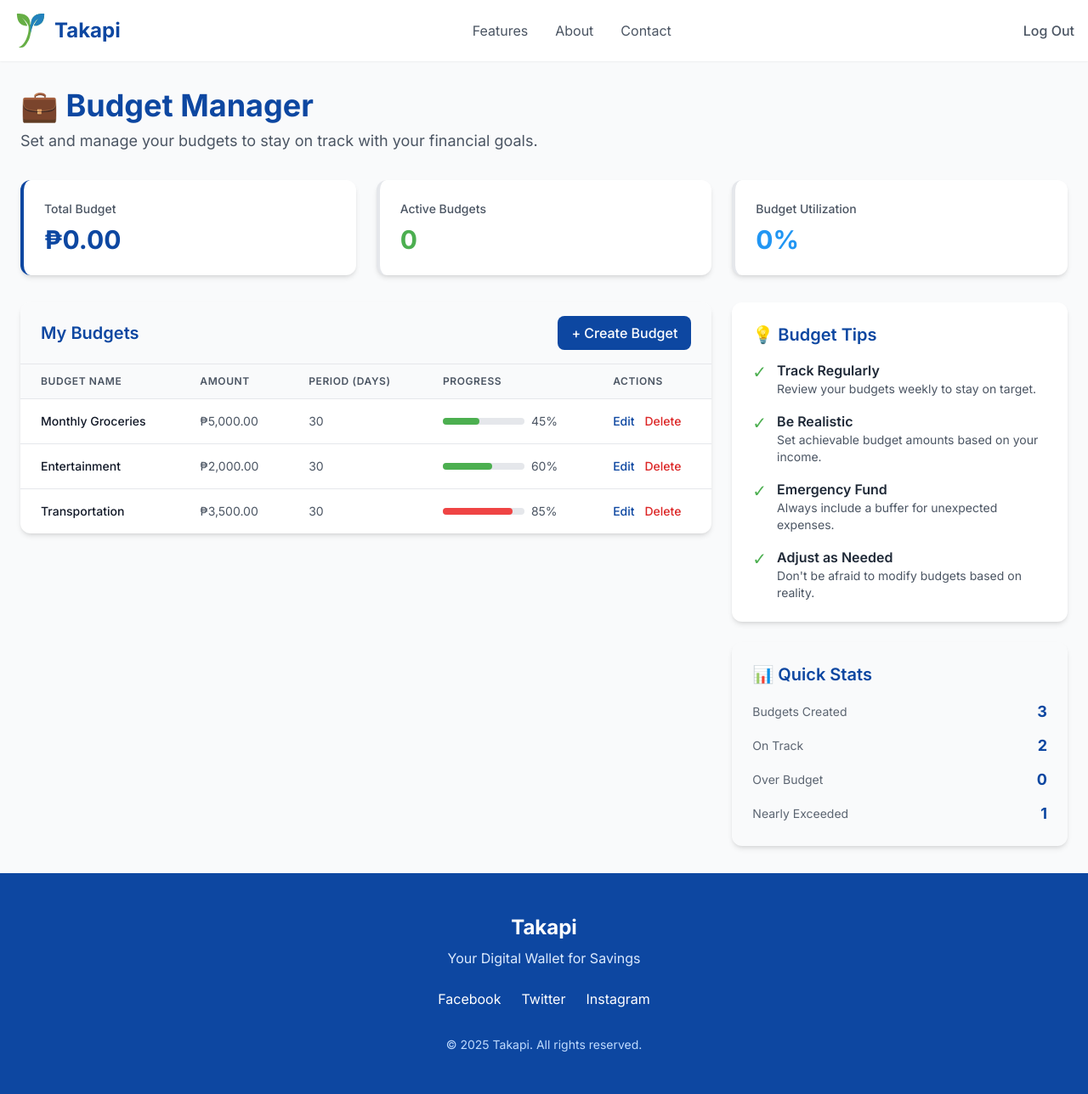
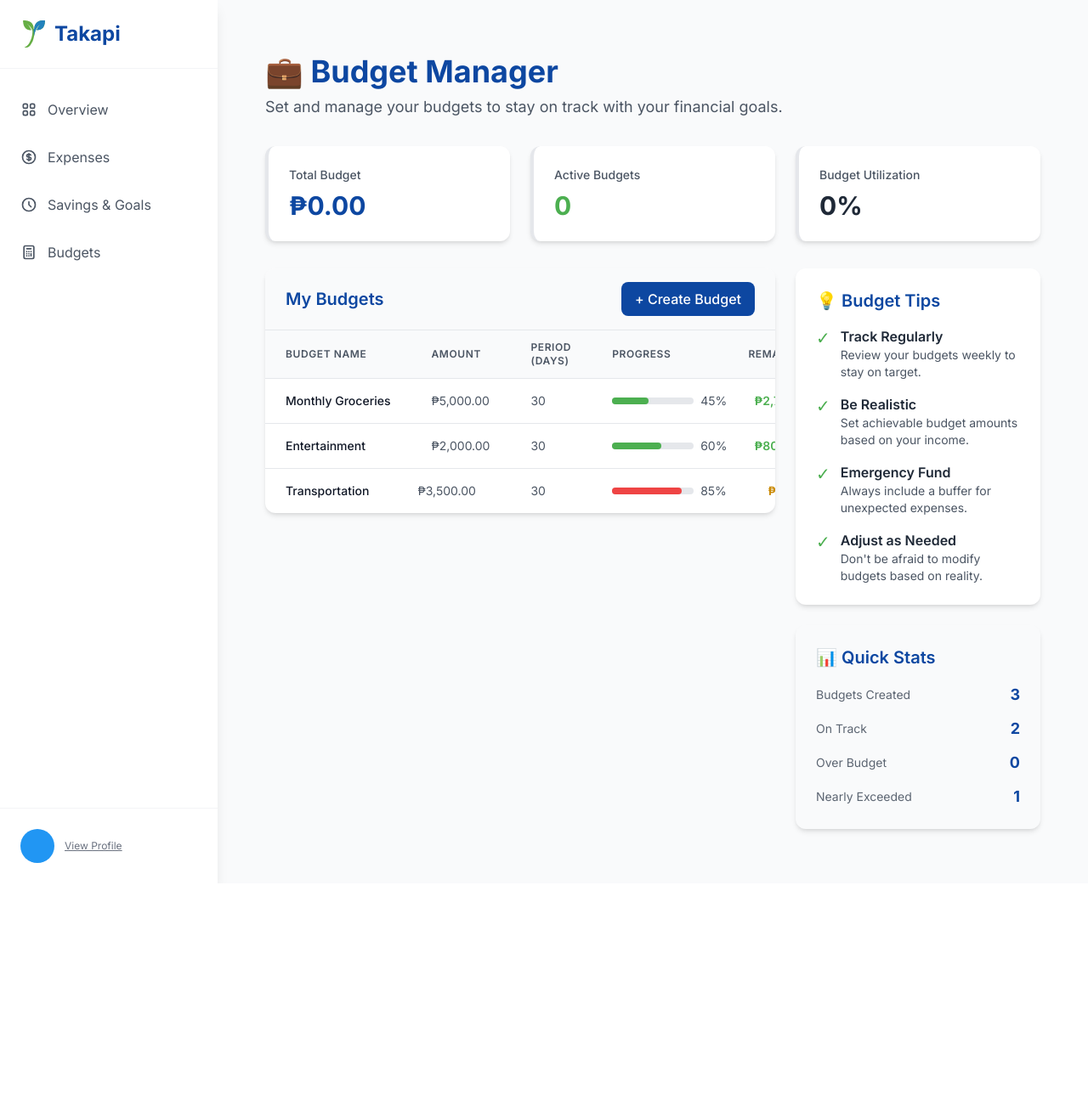
Before and after one commit to GReturn/Takapi, a Django app: page /budget/ in a window 1280 px wide. Shown: the whole page at 85% size. After the commit the page ends 1040 px from the top, so only its background shows below. Run offline with Django 5.2, Linux system fonts and the light colour scheme; some libraries are stand-ins or nearby versions.

Commit message:
ATTEMPTED to apply base.html to budget.html

```diff
--- a/apps/budget/templates/budget.html
+++ b/apps/budget/templates/budget.html
@@ -1,55 +1,81 @@
-{% load static %}
-<!DOCTYPE html>
-<html lang="en">
-<head>
-    <meta charset="UTF-8">
-    <meta name="viewport" content="width=device-width, initial-scale=1.0">
-    <title>Budget Manager - Takapi</title>
-    <script src="https://cdn.tailwindcss.com"></script>
-    <link rel="icon" type="image/x-icon" href="{% static 'images/takapi-logo-v2.ico' %}">
-    <link rel="stylesheet" href="https://fonts.googleapis.com/css2?family=Inter:wght@400;500;600;700&display=swap">
-    <style>
-        body {
-            font-family: 'Inter', sans-serif;
-        }
-        /* Custom colors from the Takapi logo */
-        .bg-takapi-blue-dark { background-color: #0D47A1; }
-        .text-takapi-blue-dark { color: #0D47A1; }
-        .border-takapi-blue-dark { border-color: #0D47A1; }
-        .hover\:bg-takapi-blue-darker:hover { background-color: #0b3c8a; }
+{% extends 'base.html' %} {% load static %}
+{% block title %}Dashboard{% endblock %}
 
-        .bg-takapi-green { background-color: #4CAF50; }
-        .text-takapi-green { color: #4CAF50; }
+{% block content %}
+    {#    <!DOCTYPE html>#}
+    {#    <html lang="en">#}
+    {#    <head>#}
+    {#        <meta charset="UTF-8">#}
+    {#        <meta name="viewport" content="width=device-width, initial-scale=1.0">#}
+    {#        <title>Budget Manager - Takapi</title>#}
+    {#        <script src="https://cdn.tailwindcss.com"></script>#}
+    {#        <link rel="icon" type="image/x-icon" href="{% static 'images/takapi-logo-v2.ico' %}">#}
+    {#        <link rel="stylesheet" href="https://fonts.googleapis.com/css2?family=Inter:wght@400;500;600;700&display=swap">#}
+    {#        <style>#}
+    {#            body {#}
+    {#                font-family: 'Inter', sans-serif;#}
+    {#            }#}
+    {##}
+    {#            /* Custom colors from the Takapi logo */#}
+    {#            .bg-takapi-blue-dark {#}
+    {#                background-color: #0D47A1;#}
+    {#            }#}
+    {##}
+    {#            .text-takapi-blue-dark {#}
+    {#                color: #0D47A1;#}
+    {#            }#}
+    {##}
+    {#            .border-takapi-blue-dark {#}
+    {#                border-color: #0D47A1;#}
+    {#            }#}
+    {##}
+    {#            .hover\:bg-takapi-blue-darker:hover {#}
+    {#                background-color: #0b3c8a;#}
+    {#            }#}
+    {##}
+    {#            .bg-takapi-green {#}
+    {#                background-color: #4CAF50;#}
+    {#            }#}
+    {##}
+    {#            .text-takapi-green {#}
+    {#                color: #4CAF50;#}
+    {#            }#}
+    {##}
+    {#            .bg-takapi-blue-light {#}
+    {#                background-color: #2196F3;#}
+    {#            }#}
+    {##}
+    {#            .text-takapi-blue-light {#}
+    {#                color: #2196F3;#}
+    {#            }#}
+    {#        </style>#}
+    {#    </head>#}
+    {#    <body class="bg-gray-50 text-gray-800">#}
 
-        .bg-takapi-blue-light { background-color: #2196F3; }
-        .text-takapi-blue-light { color: #2196F3; }
-    </style>
-</head>
-<body class="bg-gray-50 text-gray-800">
-
-    <!-- Navigation Bar -->
-    <nav class="bg-white p-4 shadow-sm sticky top-0 z-50">
-        <div class="container mx-auto flex justify-between items-center">
-            <a href="/" class="flex items-center space-x-2">
-                <img src="{% static 'images/takapi-logo-v2.svg' %}" alt="takapi logo" class="h-10 w-10">
-                <span class="text-2xl font-bold text-takapi-blue-dark">Takapi</span>
-            </a>
-            <div class="hidden md:flex items-center space-x-8">
-                <a href="#features" class="text-gray-600 hover:text-takapi-blue-dark">Features</a>
-                <a href="#about" class="text-gray-600 hover:text-takapi-blue-dark">About</a>
-                <a href="#contact" class="text-gray-600 hover:text-takapi-blue-dark">Contact</a>
-            </div>
-            <div class="hidden md:flex items-center space-x-4">
-                <a href="/login/" class="text-gray-600 hover:text-takapi-blue-dark font-medium">Log Out</a>
-            </div>
-            <!-- Mobile Menu Button -->
-            <button class="md:hidden">
-                <svg xmlns="http://www.w3.org/2000/svg" class="h-6 w-6" fill="none" viewBox="0 0 24 24" stroke="currentColor">
-                    <path stroke-linecap="round" stroke-linejoin="round" stroke-width="2" d="M4 6h16M4 12h16m-7 6h7" />
-                </svg>
-            </button>
-        </div>
-    </nav>
+    {#    <!-- Navigation Bar -->#}
+    {#    <nav class="bg-white p-4 shadow-sm sticky top-0 z-50">#}
+    {#        <div class="container mx-auto flex justify-between items-center">#}
+    {#            <a href="/" class="flex items-center space-x-2">#}
+    {#                <img src="{% static 'images/takapi-logo-v2.svg' %}" alt="takapi logo" class="h-10 w-10">#}
+    {#                <span class="text-2xl font-bold text-takapi-blue-dark">Takapi</span>#}
+    {#            </a>#}
+    {#            <div class="hidden md:flex items-center space-x-8">#}
+    {#                <a href="#features" class="text-gray-600 hover:text-takapi-blue-dark">Features</a>#}
+    {#                <a href="#about" class="text-gray-600 hover:text-takapi-blue-dark">About</a>#}
+    {#                <a href="#contact" class="text-gray-600 hover:text-takapi-blue-dark">Contact</a>#}
+    {#            </div>#}
+    {#            <div class="hidden md:flex items-center space-x-4">#}
+    {#                <a href="/login/" class="text-gray-600 hover:text-takapi-blue-dark font-medium">Log Out</a>#}
+    {#            </div>#}
+    {#            <!-- Mobile Menu Button -->#}
+    {#            <button class="md:hidden">#}
+    {#                <svg xmlns="http://www.w3.org/2000/svg" class="h-6 w-6" fill="none" viewBox="0 0 24 24"#}
+    {#                     stroke="currentColor">#}
+    {#                    <path stroke-linecap="round" stroke-linejoin="round" stroke-width="2" d="M4 6h16M4 12h16m-7 6h7"/>#}
+    {#                </svg>#}
+    {#            </button>#}
+    {#        </div>#}
+    {#    </nav>#}
 
     <!-- Main Content -->
     <div class="container mx-auto px-6 py-8">
@@ -85,7 +111,8 @@
                     <!-- Card Header -->
                     <div class="bg-gray-50 px-6 py-4 border-b border-gray-200 flex justify-between items-center">
                         <h2 class="text-xl font-semibold text-takapi-blue-dark">My Budgets</h2>
-                        <button onclick="openCreateModal()" class="bg-takapi-blue-dark text-white px-4 py-2 rounded-lg font-medium hover:bg-takapi-blue-darker transition duration-300">
+                        <button onclick="openCreateModal()"
+                                class="bg-takapi-blue-dark text-white px-4 py-2 rounded-lg font-medium hover:bg-takapi-blue-darker transition duration-300">
                             + Create Budget
                         </button>
                     </div>
@@ -95,17 +122,32 @@
                         <table class="w-full">
                             <thead class="bg-gray-50 border-b border-gray-200">
                             <tr>
-                                    <th class="px-6 py-3 text-left text-xs font-semibold text-gray-600 uppercase tracking-wider">Budget Name</th>
-                                    <th class="px-6 py-3 text-left text-xs font-semibold text-gray-600 uppercase tracking-wider">Amount</th>
-                                    <th class="px-6 py-3 text-left text-xs font-semibold text-gray-600 uppercase tracking-wider">Period (Days)</th>
-                                    <th class="px-6 py-3 text-left text-xs font-semibold text-gray-600 uppercase tracking-wider">Progress</th>
-                                    <th class="px-6 py-3 text-left text-xs font-semibold text-gray-600 uppercase tracking-wider">Actions</th>
+                                <th class="px-6 py-3 text-left text-xs font-semibold text-gray-600 uppercase tracking-wider">
+                                    Budget Name
+                                </th>
+                                <th class="px-6 py-3 text-left text-xs font-semibold text-gray-600 uppercase tracking-wider">
+                                    Amount
+                                </th>
+                                <th class="px-6 py-3 text-left text-xs font-semibold text-gray-600 uppercase tracking-wider">
+                                    Period (Days)
+                                </th>
+                                <th class="px-6 py-3 text-left text-xs font-semibold text-gray-600 uppercase tracking-wider">
+                                    Progress
+                                </th>
+                                <th class="px -6 py-3 text-left text-xs font-semibold text-gray-600 uppercase tracking-wider">
+                                    Remaining
+                                </th>
+                                <th class="px-6 py-3 text-left text-xs font-semibold text-gray-600 uppercase tracking-wider">
+                                    Actions
+                                </th>
                             </tr>
                             </thead>
                             <tbody class="divide-y divide-gray-200">
                             <!-- Sample Data -->
                             <tr class="hover:bg-gray-50 transition duration-150">
-                                    <td class="px-6 py-4 whitespace-nowrap text-sm font-medium text-gray-900">Monthly Groceries</td>
+                                <td class="px-6 py-4 whitespace-nowrap text-sm font-medium text-gray-900">Monthly
+                                    Groceries
+                                </td>
                                 <td class="px-6 py-4 whitespace-nowrap text-sm text-gray-600">₱5,000.00</td>
                                 <td class="px-6 py-4 whitespace-nowrap text-sm text-gray-600">30</td>
                                 <td class="px-6 py-4 whitespace-nowrap text-sm">
@@ -116,13 +158,22 @@
                                         <span class="text-gray-600">45%</span>
                                     </div>
                                 </td>
+                                <td class="px-2 py-4 whitespace-nowrap text-sm font-semibold text-takapi-green">
+                                    ₱2,750.00
+                                </td>
                                 <td class="px-6 py-4 whitespace-nowrap text-sm space-x-2">
-                                        <button onclick="openEditModal()" class="text-takapi-blue-dark hover:text-takapi-blue-darker font-medium">Edit</button>
-                                        <button onclick="openDeleteModal()" class="text-red-600 hover:text-red-700 font-medium">Delete</button>
+                                    <button onclick="openEditModal()"
+                                            class="text-takapi-blue-dark hover:text-takapi-blue-darker font-medium">Edit
+                                    </button>
+                                    <button onclick="openDeleteModal()"
+                                            class="text-red-600 hover:text-red-700 font-medium">Delete
+                                    </button>
                                 </td>
                             </tr>
                             <tr class="hover:bg-gray-50 transition duration-150">
-                                    <td class="px-6 py-4 whitespace-nowrap text-sm font-medium text-gray-900">Entertainment</td>
+                                <td class="px-6 py-4 whitespace-nowrap text-sm font-medium text-gray-900">
+                                    Entertainment
+                                </td>
                                 <td class="px-6 py-4 whitespace-nowrap text-sm text-gray-600">₱2,000.00</td>
                                 <td class="px-6 py-4 whitespace-nowrap text-sm text-gray-600">30</td>
                                 <td class="px-6 py-4 whitespace-nowrap text-sm">
@@ -133,14 +184,21 @@
                                         <span class="text-gray-600">60%</span>
                                     </div>
                                 </td>
+                                <td class="px-2 py-4 whitespace-nowrap text-sm font-semibold text-takapi-green">
+                                    ₱800.00
+                                </td>
                                 <td class="px-6 py-4 whitespace-nowrap text-sm space-x-2">
-                                        <button class="text-takapi-blue-dark hover:text-takapi-blue-darker font-medium">Edit</button>
+                                    <button class="text-takapi-blue-dark hover:text-takapi-blue-darker font-medium">
+                                        Edit
+                                    </button>
                                     <button class="text-red-600 hover:text-red-700 font-medium">Delete</button>
                                 </td>
                             </tr>
                             <tr class="hover:bg-gray-50 transition duration-150">
-                                    <td class="px-6 py-4 whitespace-nowrap text-sm font-medium text-gray-900">Transportation</td>
-                                    <td class="px-6 py-4 whitespace-nowrap text-sm text-gray-600">₱3,500.00</td>
+                                <td class="px-6 py-4 whitespace-nowrap text-sm font-medium text-gray-900">
+                                    Transportation
+                                </td>
+                                <td class="px-2 py-4 whitespace-nowrap text-sm text-gray-600">₱3,500.00</td>
                                 <td class="px-6 py-4 whitespace-nowrap text-sm text-gray-600">30</td>
                                 <td class="px-6 py-4 whitespace-nowrap text-sm">
                                     <div class="flex items-center">
@@ -149,9 +207,13 @@
                                         </div>
                                         <span class="text-gray-600">85%</span>
                                     </div>
+                                <td class="px-6 py-4 whitespace-nowrap text-sm font-semibold text-yellow-600">₱525.00
+                                </td>
                                 </td>
                                 <td class="px-6 py-4 whitespace-nowrap text-sm space-x-2">
-                                        <button class="text-takapi-blue-dark hover:text-takapi-blue-darker font-medium">Edit</button>
+                                    <button class="text-takapi-blue-dark hover:text-takapi-blue-darker font-medium">
+                                        Edit
+                                    </button>
                                     <button class="text-red-600 hover:text-red-700 font-medium">Delete</button>
                                 </td>
                             </tr>
@@ -226,10 +288,11 @@
 
 
     <!-- Footer -->
-    {% include "partials/footer.html" %}
+    {#    {% include "partials/footer.html" %}#}
 
     <!-- Create Budget Modal -->
-    <div id="createBudgetModal" class="hidden fixed inset-0 bg-gray-600 bg-opacity-50 overflow-y-auto h-full w-full z-50">
+    <div id="createBudgetModal"
+         class="hidden fixed inset-0 bg-gray-600 bg-opacity-50 overflow-y-auto h-full w-full z-50">
         <div class="relative top-20 mx-auto p-5 border w-96 shadow-lg rounded-md bg-white">
             <div class="mt-3">
                 <h3 class="text-lg font-semibold text-takapi-blue-dark mb-4">Create New Budget</h3>
@@ -237,21 +300,26 @@
                     {% csrf_token %}
                     <div>
                         <label class="block text-sm font-medium text-gray-700 mb-1">Budget Name</label>
-                        <input type="text" name="name" required class="w-full px-3 py-2 border border-gray-300 rounded-lg focus:ring-2 focus:ring-takapi-blue-dark focus:border-transparent">
+                        <input type="text" name="name" required
+                               class="w-full px-3 py-2 border border-gray-300 rounded-lg focus:ring-2 focus:ring-takapi-blue-dark focus:border-transparent">
                     </div>
                     <div>
                         <label class="block text-sm font-medium text-gray-700 mb-1">Amount (₱)</label>
-                        <input type="number" name="amount" step="0.01" required class="w-full px-3 py-2 border border-gray-300 rounded-lg focus:ring-2 focus:ring-takapi-blue-dark focus:border-transparent">
+                        <input type="number" name="amount" step="0.01" required
+                               class="w-full px-3 py-2 border border-gray-300 rounded-lg focus:ring-2 focus:ring-takapi-blue-dark focus:border-transparent">
                     </div>
                     <div>
                         <label class="block text-sm font-medium text-gray-700 mb-1">Period (Days)</label>
-                        <input type="number" name="period_days" required class="w-full px-3 py-2 border border-gray-300 rounded-lg focus:ring-2 focus:ring-takapi-blue-dark focus:border-transparent">
+                        <input type="number" name="period_days" required
+                               class="w-full px-3 py-2 border border-gray-300 rounded-lg focus:ring-2 focus:ring-takapi-blue-dark focus:border-transparent">
                     </div>
                     <div class="flex space-x-3 pt-4">
-                        <button type="submit" class="flex-1 bg-takapi-blue-dark text-white px-4 py-2 rounded-lg font-medium hover:bg-takapi-blue-darker transition duration-300">
+                        <button type="submit"
+                                class="flex-1 bg-takapi-blue-dark text-white px-4 py-2 rounded-lg font-medium hover:bg-takapi-blue-darker transition duration-300">
                             Create
                         </button>
-                        <button type="button" onclick="closeCreateModal()" class="flex-1 bg-gray-300 text-gray-700 px-4 py-2 rounded-lg font-medium hover:bg-gray-400 transition duration-300">
+                        <button type="button" onclick="closeCreateModal()"
+                                class="flex-1 bg-gray-300 text-gray-700 px-4 py-2 rounded-lg font-medium hover:bg-gray-400 transition duration-300">
                             Cancel
                         </button>
                     </div>
@@ -261,16 +329,19 @@
     </div>
 
     <!-- Delete Budget Modal -->
-    <div id="deleteBudgetModal" class="hidden fixed inset-0 bg-gray-600 bg-opacity-50 overflow-y-auto h-full w-full z-50">
+    <div id="deleteBudgetModal"
+         class="hidden fixed inset-0 bg-gray-600 bg-opacity-50 overflow-y-auto h-full w-full z-50">
         <div class="relative top-20 mx-auto p-5 border w-96 shadow-lg rounded-md bg-white">
             <div class="mt-3">
                 <h3 class="text-lg font-semibold text-takapi-blue-dark mb-4">Delete Budget</h3>
-                <p class="text-gray-700 mb-4">Are you sure you want to delete this budget? This action cannot be undone.</p>
+                <p class="text-gray-700 mb-4">Are you sure you want to delete this budget? This action cannot be
+                    undone.</p>
                 <div class="flex space-x-3">
                     <button class="flex-1 bg-red-600 text-white px-4 py-2 rounded-lg font-medium hover:bg-red-700 transition duration-300">
                         Delete
                     </button>
-                    <button type="button" onclick="closeDeleteModal()" class="flex-1 bg-gray-300 text-gray-700 px-4 py-2 rounded-lg font-medium hover:bg-gray-400 transition duration-300">
+                    <button type="button" onclick="closeDeleteModal()"
+                            class="flex-1 bg-gray-300 text-gray-700 px-4 py-2 rounded-lg font-medium hover:bg-gray-400 transition duration-300">
                         Cancel
                     </button>
                 </div>
@@ -287,21 +358,26 @@
                     {% csrf_token %}
                     <div>
                         <label class="block text-sm font-medium text-gray-700 mb-1">Budget Name</label>
-                        <input type="text" name="name" required class="w-full px-3 py-2 border border-gray-300 rounded-lg focus:ring-2 focus:ring-takapi-blue-dark focus:border-transparent">
+                        <input type="text" name="name" required
+                               class="w-full px-3 py-2 border border-gray-300 rounded-lg focus:ring-2 focus:ring-takapi-blue-dark focus:border-transparent">
                     </div>
                     <div>
                         <label class="block text-sm font-medium text-gray-700 mb-1">Amount (₱)</label>
-                        <input type="number" name="amount" step="0.01" required class="w-full px-3 py-2 border border-gray-300 rounded-lg focus:ring-2 focus:ring-takapi-blue-dark focus:border-transparent">
+                        <input type="number" name="amount" step="0.01" required
+                               class="w-full px-3 py-2 border border-gray-300 rounded-lg focus:ring-2 focus:ring-takapi-blue-dark focus:border-transparent">
                     </div>
                     <div>
                         <label class="block text-sm font-medium text-gray-700 mb-1">Period (Days)</label>
-                        <input type="number" name="period_days" required class="w-full px-3 py-2 border border-gray-300 rounded-lg focus:ring-2 focus:ring-takapi-blue-dark focus:border-transparent">
+                        <input type="number" name="period_days" required
+                               class="w-full px-3 py-2 border border-gray-300 rounded-lg focus:ring-2 focus:ring-takapi-blue-dark focus:border-transparent">
                     </div>
                     <div class="flex space-x-3 pt-4">
-                        <button type="submit" class="flex-1 bg-takapi-blue-dark text-white px-4 py-2 rounded-lg font-medium hover:bg-takapi-blue-darker transition duration-300">
+                        <button type="submit"
+                                class="flex-1 bg-takapi-blue-dark text-white px-4 py-2 rounded-lg font-medium hover:bg-takapi-blue-darker transition duration-300">
                             Create
                         </button>
-                        <button type="button" onclick="closeEditModal()" class="flex-1 bg-gray-300 text-gray-700 px-4 py-2 rounded-lg font-medium hover:bg-gray-400 transition duration-300">
+                        <button type="button" onclick="closeEditModal()"
+                                class="flex-1 bg-gray-300 text-gray-700 px-4 py-2 rounded-lg font-medium hover:bg-gray-400 transition duration-300">
                             Cancel
                         </button>
                     </div>
@@ -337,3 +413,4 @@
     </script>
     </body>
     </html>
+{% endblock %}
--- a/apps/user/templates/base.html
+++ b/apps/user/templates/base.html
@@ -47,7 +47,7 @@
                 Savings & Goals
             </a>
 
-            <a href="#" class="sidebar-link flex items-center px-6 py-3 text-gray-600 hover:bg-gray-50 transition-colors">
+            <a href="/budget/" class="sidebar-link flex items-center px-6 py-3 text-gray-600 hover:bg-gray-50 transition-colors">
                 <svg class="w-5 h-5 mr-3" fill="none" stroke="currentColor" viewBox="0 0 24 24"><path stroke-linecap="round" stroke-linejoin="round" stroke-width="2" d="M9 7h6m0 10v-3m-3 3h.01M9 17h.01M9 14h.01M12 14h.01M15 11h.01M12 11h.01M9 11h.01M7 21h10a2 2 0 002-2V5a2 2 0 00-2-2H7a2 2 0 00-2 2v14a2 2 0 002 2z"></path></svg>
                 Budgets
             </a>
```
Lines whose indentation alone changed are shown as unchanged.
